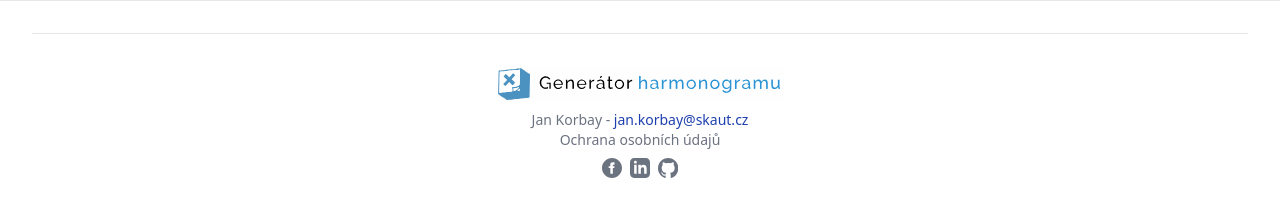
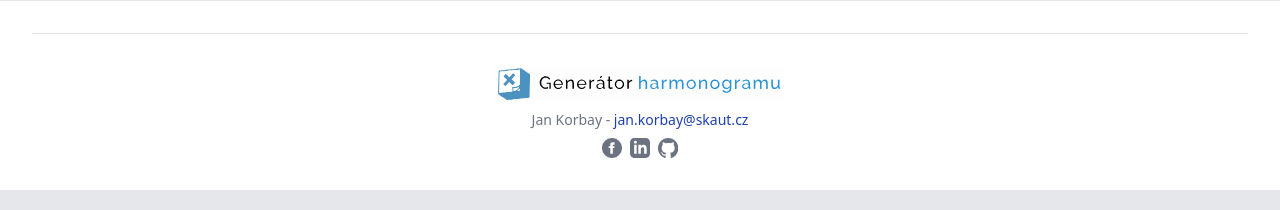
Before and after one commit to Fradd747/Timetable-generator, a PHP site: page / in a window 1280 px wide. Shown: the part 719-929 px from the top of the page. Run offline with PHP 8.4, Linux system fonts and the light colour scheme; some libraries are stand-ins or nearby versions.

Commit message:
overflow fix

```diff
--- a/index.php
+++ b/index.php
@@ -3,6 +3,7 @@
 <head>
     <meta charset="UTF-8">
     <meta name="viewport" content="width=device-width, initial-scale=1.0">
+    <link rel="icon" href="images/logo_without_text.png">
     <title>Generátor harmonogramu</title>
     <script src="https://cdn.tailwindcss.com"></script>
     <link rel="stylesheet" href="styles.css">
@@ -92,7 +93,7 @@
             </ul>
         </div>
     </div>
-    <div class="flex justify-center bg-gray-200 items-center w-screen h-[90vh] z-0">
+    <div class="flex justify-center bg-gray-200 items-center w-full p-0 w-0 h-[90vh] z-0">
         <div class="w-fit max-w-xl mx-3 bg-white rounded-xl shadow-lg p-3">
             <!-- <h1 class="font-['skautbold'] text-lg mb-2">Generátor harmonogramu</h1> -->
             <div class="flex justify-center w-full">
@@ -138,9 +139,6 @@
                 <span class="block text-sm text-center text-gray-500 dark:text-gray-400">
                     Jan Korbay - <a href="mailto:jan.korbay@skaut.cz" class="text-blue-800 hover:underline dark:text-blue-500">jan.korbay@skaut.cz</a>
                 </span>
-                <a href="{{route('privacy-policy')}}" class="block text-sm text-center -mt-2 text-gray-500 dark:text-gray-400">
-                    Ochrana osobních údajů
-                 </a>
                 <ul class="flex justify-center gap-2">
                     <li>
                         <a href="https://www.facebook.com/jankorbay/"
--- a/templates/default.php
+++ b/templates/default.php
@@ -35,6 +35,7 @@
     <meta charset="UTF-8">
     <meta name="viewport" content="width=device-width, initial-scale=1.0">
     <title>Generátor harmonogramu</title>
+    <link rel="icon" href="images/logo_without_text.png">
     <script src="https://cdn.tailwindcss.com"></script>
     <link rel="stylesheet" href="styles.css">
 </head>
--- a/templates/ursus.php
+++ b/templates/ursus.php
@@ -34,6 +34,7 @@
 <head>
     <meta charset="UTF-8">
     <meta name="viewport" content="width=device-width, initial-scale=1.0">
+    <link rel="icon" href="images/logo_without_text.png">
     <script src="https://cdn.tailwindcss.com"></script>
     <link rel="stylesheet" href="styles.css">
     <title>Generátor harmonogramu</title>
```
Also changed, not shown: images/logo_without_text.png (added).
